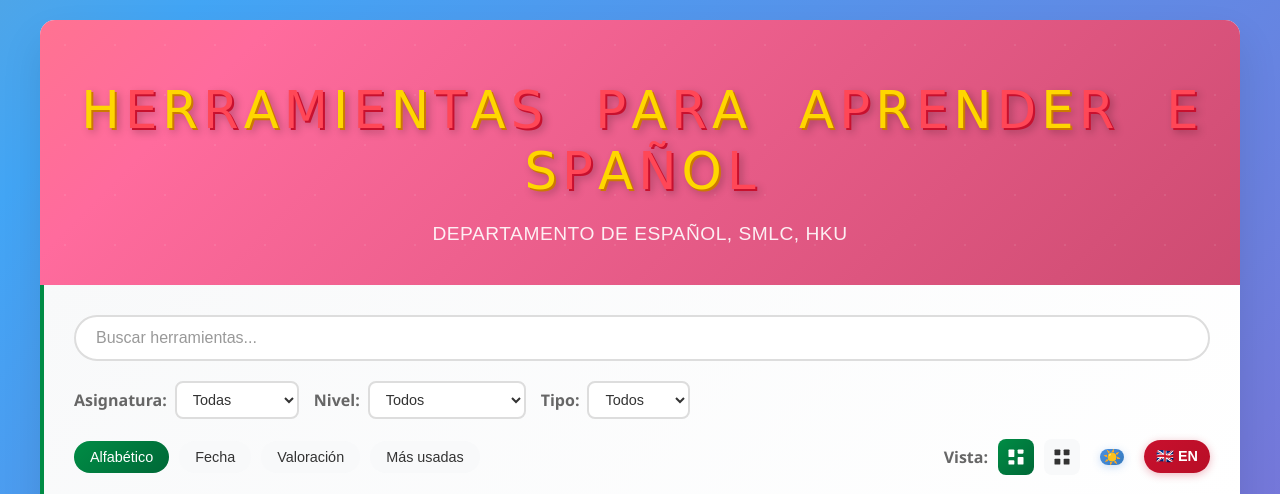
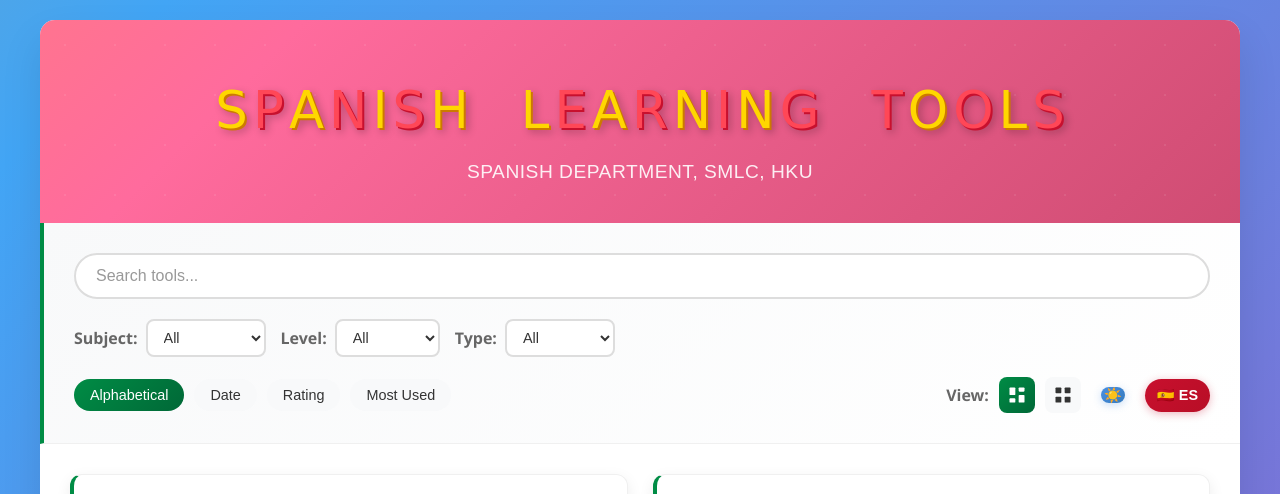
Before and after one commit to balpomorelitm/herramientasHKU, a plain HTML site: page index.html in a window 1280 px wide. Shown: the top 494 px of the page. Drawn offline with Linux system fonts and the light colour scheme; a web font is replaced by a local one.

Commit message:
Update index.html

```diff
--- a/index.html
+++ b/index.html
@@ -1,74 +1,74 @@
 <!DOCTYPE html>
-<html lang="es">
+<html lang="en">
 <head>
     <meta charset="UTF-8">
     <meta name="viewport" content="width=device-width, initial-scale=1.0">
-    <title>Herramientas de Español - Universidad de Hong Kong</title>
+    <title>Spanish Learning Tools - University of Hong Kong</title>
     <link rel="preconnect" href="https://fonts.googleapis.com">
     <link rel="preconnect" href="https://fonts.gstatic.com" crossorigin>
-    <link href="https://fonts.googleapis.com/css2?family=Zain:wght@200;300;400;700;800;900&family=Knewave&display=swap" rel="stylesheet">
+    <link href="https://fonts.googleapis.com/css2?family=Zain:wght@200;300;400;700;800;900&family=Knewave&family=Darumadrop+One&display=swap" rel="stylesheet">
     <link rel="stylesheet" href="styles.css">
 </head>
 <body>
     <div class="container">
         <div class="header">
             <h1 class="main-title" id="mainTitle">
-                <span class="title-word" data-es="HERRAMIENTAS PARA APRENDER ESPAÑOL" data-en="SPANISH LEARNING TOOLS">HERRAMIENTAS PARA APRENDER ESPAÑOL</span>
+                <span class="title-word" data-es="HERRAMIENTAS PARA APRENDER ESPAÑOL" data-en="SPANISH LEARNING TOOLS">SPANISH LEARNING TOOLS</span>
             </h1>
-            <p class="subtitle" data-es="Departamento de Español, SMLC, HKU" data-en="From the Spanish Department, SMLC, HKU">Departamento de Español, SMLC, HKU</p>
+            <p class="subtitle" data-es="Departamento de Español, SMLC, HKU" data-en="Spanish Department, SMLC, HKU">Spanish Department, SMLC, HKU</p>
         </div>
 
         <div class="controls">
-            <input type="text" class="search-bar" placeholder="Buscar herramientas..." data-placeholder-es="Buscar herramientas..." data-placeholder-en="Search tools..." id="searchInput">
+            <input type="text" class="search-bar" placeholder="Search tools..." data-placeholder-es="Buscar herramientas..." data-placeholder-en="Search tools..." id="searchInput">
 
             <div class="filters">
                 <div class="filter-group">
-                    <label data-es="Asignatura:" data-en="Subject:">Asignatura:</label>
+                    <label data-es="Asignatura:" data-en="Subject:">Subject:</label>
                     <select id="subjectFilter">
-                        <option value="" data-es="Todas" data-en="All">Todas</option>
+                        <option value="" data-es="Todas" data-en="All">All</option>
                         <option value="SPAN1001">SPAN1001</option>
                         <option value="SPAN2001">SPAN2001</option>
                         <option value="General" data-es="General" data-en="General">General</option>
-                        <option value="Gramática" data-es="Gramática" data-en="Grammar">Gramática</option>
-                        <option value="Vocabulario" data-es="Vocabulario" data-en="Vocabulary">Vocabulario</option>
+                        <option value="Gramática" data-es="Gramática" data-en="Grammar">Grammar</option>
+                        <option value="Vocabulario" data-es="Vocabulario" data-en="Vocabulary">Vocabulary</option>
                     </select>
                 </div>
 
                 <div class="filter-group">
-                    <label data-es="Nivel:" data-en="Level:">Nivel:</label>
+                    <label data-es="Nivel:" data-en="Level:">Level:</label>
                     <select id="levelFilter">
-                        <option value="" data-es="Todos" data-en="All">Todos</option>
+                        <option value="" data-es="Todos" data-en="All">All</option>
                         <option value="A1">A1</option>
                         <option value="A2">A2</option>
                         <option value="B1">B1</option>
                         <option value="B2">B2</option>
-                        <option value="Todos los niveles" data-es="Todos los niveles" data-en="All levels">Todos los niveles</option>
+                        <option value="Todos los niveles" data-es="Todos los niveles" data-en="All levels">All levels</option>
                     </select>
                 </div>
 
                 <div class="filter-group">
-                    <label data-es="Tipo:" data-en="Type:">Tipo:</label>
+                    <label data-es="Tipo:" data-en="Type:">Type:</label>
                     <select id="typeFilter">
-                        <option value="" data-es="Todos" data-en="All">Todos</option>
-                        <option value="Juego" data-es="Juego" data-en="Game">Juego</option>
-                        <option value="Ejercicio" data-es="Ejercicio" data-en="Exercise">Ejercicio</option>
-                        <option value="Recurso" data-es="Recurso" data-en="Resource">Recurso</option>
+                        <option value="" data-es="Todos" data-en="All">All</option>
+                        <option value="Juego" data-es="Juego" data-en="Game">Game</option>
+                        <option value="Ejercicio" data-es="Ejercicio" data-en="Exercise">Exercise</option>
+                        <option value="Recurso" data-es="Recurso" data-en="Resource">Resource</option>
                     </select>
                 </div>
             </div>
 
             <div class="controls-row">
                 <div class="sort-options">
-                    <button class="sort-btn active" data-sort="alphabetical" data-es="Alfabético" data-en="Alphabetical">Alfabético</button>
-                    <button class="sort-btn" data-sort="date" data-es="Fecha" data-en="Date">Fecha</button>
-                    <button class="sort-btn" data-sort="rating" data-es="Valoración" data-en="Rating">Valoración</button>
-                    <button class="sort-btn" data-sort="usage" data-es="Más usadas" data-en="Most Used">Más usadas</button>
+                    <button class="sort-btn active" data-sort="alphabetical" data-es="Alfabético" data-en="Alphabetical">Alphabetical</button>
+                    <button class="sort-btn" data-sort="date" data-es="Fecha" data-en="Date">Date</button>
+                    <button class="sort-btn" data-sort="rating" data-es="Valoración" data-en="Rating">Rating</button>
+                    <button class="sort-btn" data-sort="usage" data-es="Más usadas" data-en="Most Used">Most Used</button>
                 </div>
 
                 <div class="right-controls">
                     <div class="view-options">
-                        <label data-es="Vista:" data-en="View:">Vista:</label>
-                        <button class="view-btn active" data-view="card" data-es="Vista tarjetas" data-en="Card view" title="Vista tarjetas">
+                        <label data-es="Vista:" data-en="View:">View:</label>
+                        <button class="view-btn active" data-view="card" data-es="Vista tarjetas" data-en="Card view" title="Card view">
                             <svg width="20" height="20" viewBox="0 0 24 24" fill="currentColor">
                                 <rect x="3" y="3" width="7" height="9" rx="1"/>
                                 <rect x="14" y="3" width="7" height="5" rx="1"/>
@@ -76,7 +76,7 @@
                                 <rect x="3" y="16" width="7" height="5" rx="1"/>
                             </svg>
                         </button>
-                        <button class="view-btn" data-view="grid" data-es="Vista cuadrícula" data-en="Grid view" title="Vista cuadrícula">
+                        <button class="view-btn" data-view="grid" data-es="Vista cuadrícula" data-en="Grid view" title="Grid view">
                             <svg width="20" height="20" viewBox="0 0 24 24" fill="currentColor">
                                 <rect x="3" y="3" width="7" height="7" rx="1"/>
                                 <rect x="14" y="3" width="7" height="7" rx="1"/>
@@ -87,15 +87,15 @@
                     </div>
 
                     <div class="theme-toggle">
-                        <button id="themeBtn" class="theme-btn" title="Cambiar a modo oscuro" data-tooltip-light="Cambiar a modo oscuro" data-tooltip-dark="Cambiar a modo claro">
+                        <button id="themeBtn" class="theme-btn" title="Switch to dark mode" data-tooltip-light="Switch to dark mode" data-tooltip-dark="Switch to light mode">
                             <span class="sun-icon">☀️</span>
                             <span class="moon-icon">🌙</span>
                         </button>
                     </div>
 
                     <div class="language-toggle">
-                        <button id="languageBtn" class="lang-btn" title="Switch to English">
-                            🇬🇧 EN
+                        <button id="languageBtn" class="lang-btn" title="Cambiar a español">
+                            🇪🇸 ES
                         </button>
                     </div>
                 </div>
@@ -103,11 +103,11 @@
         </div>
 
         <div class="tools-grid card-view" id="toolsGrid">
-            <!-- Las herramientas se generarán dinámicamente -->
+            <!-- Tools will be generated dynamically -->
         </div>
 
         <div class="stats" id="stats">
-            <span id="toolCount">7</span> <span data-es="herramientas disponibles" data-en="tools available">herramientas disponibles</span>
+            <span id="toolCount">7</span> <span data-es="herramientas disponibles" data-en="tools available">tools available</span>
         </div>
 
         <footer class="footer">
```
